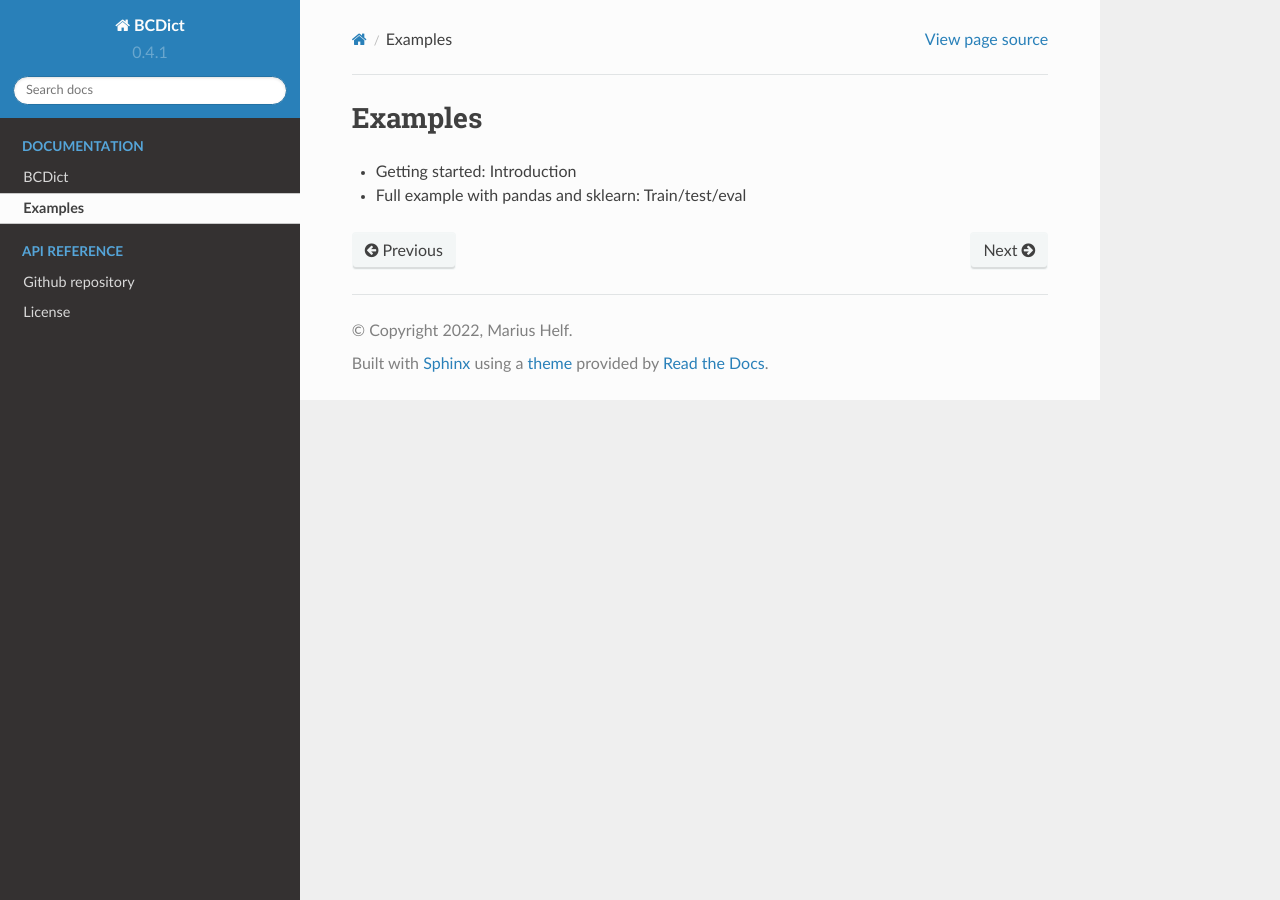
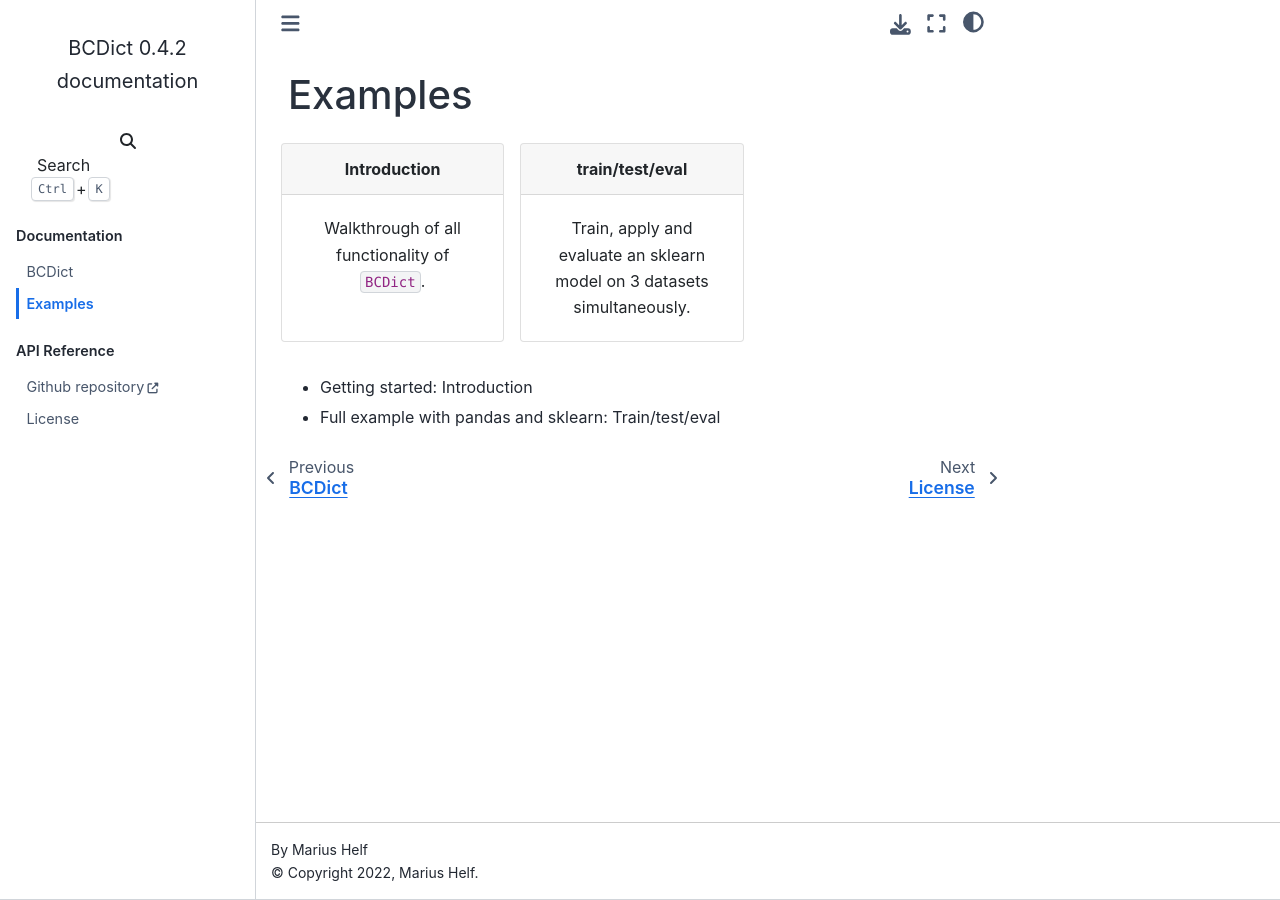
Before and after one commit to mariushelf/bcdict, a Sphinx documentation site: the page built from docs/source/examples/examples.md, in a window 1280 px wide. Built offline with Sphinx 7.4.7 and the Sphinx Book theme 1.1.4, drawn with Linux system fonts in a browser that asks for light colours; pages that are not in the unit, such as notebooks, are missing from menus.

Commit message:
improve the documentation and bump to 0.4.2

```diff
--- a/docs/source/conf.py
+++ b/docs/source/conf.py
@@ -39,6 +39,7 @@ extensions = [
     "sphinx.ext.autosummary",
     "sphinx.ext.napoleon",
     "sphinx.ext.viewcode",
+    "sphinx_copybutton",
     "sphinx_panels",
 ]
 
@@ -87,7 +88,10 @@ autodoc_default_options = {
 # The theme to use for HTML and HTML Help pages.  See the documentation for
 # a list of builtin themes.
 #
-html_theme = "sphinx_rtd_theme"
+# html_theme = "sphinx_rtd_theme"
+# html_theme = "furo"
+# html_theme = "sphinx_material"
+html_theme = "sphinx_book_theme"
 
 # Add any paths that contain custom static files (such as style sheets) here,
 # relative to this directory. They are copied after the builtin static files,
--- a/docs/source/examples/examples.md
+++ b/docs/source/examples/examples.md
@@ -1,4 +1,22 @@
 # Examples
+
+
+:::{panels}
+:container: +full-width text-center
+:column: col-lg-4 px-2 py-2
+:card:
+
+**[Introduction](introduction.ipynb)**
+^^^
+Walkthrough of all functionality of `BCDict`.
+
+---
+
+**[train/test/eval](train_test_evaluate.ipynb)**
+^^^
+Train, apply and evaluate an sklearn model on 3 datasets simultaneously.
+
+:::
 
 * Getting started: [Introduction](introduction.ipynb)
 * Full example with pandas and sklearn: [Train/test/eval](train_test_evaluate.ipynb)
```
Also changed, not shown: README.md (+17 -78 lines), pyproject.toml (+9 -5 lines), docs/source/examples/train_test_evaluate.ipynb, 2 other files.
